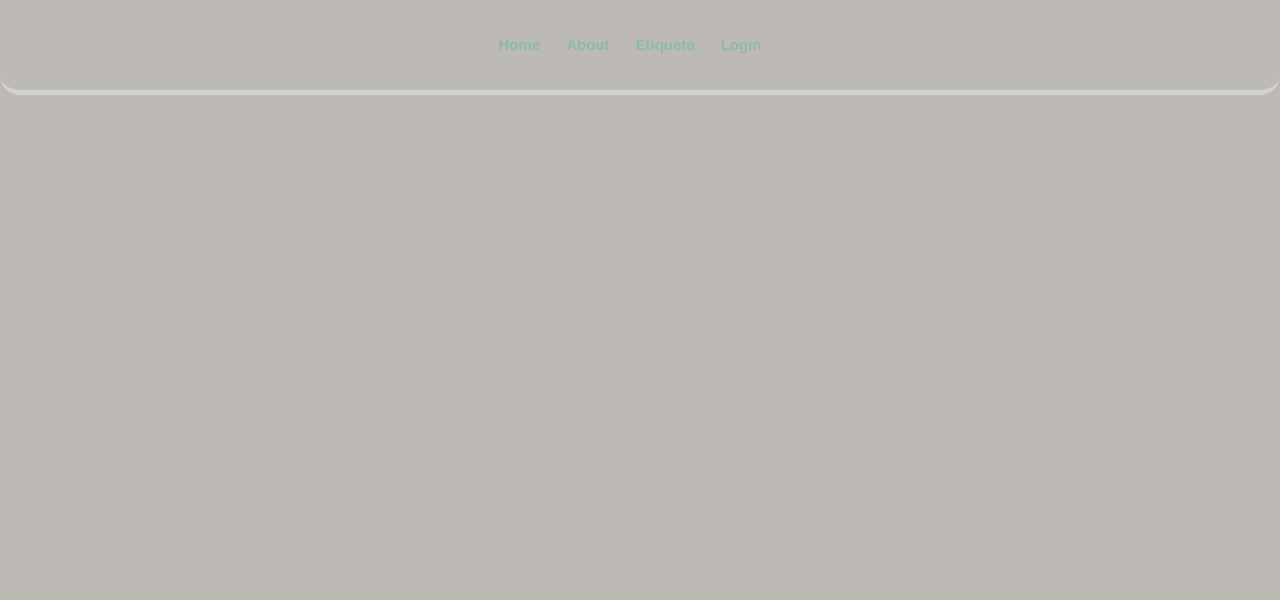
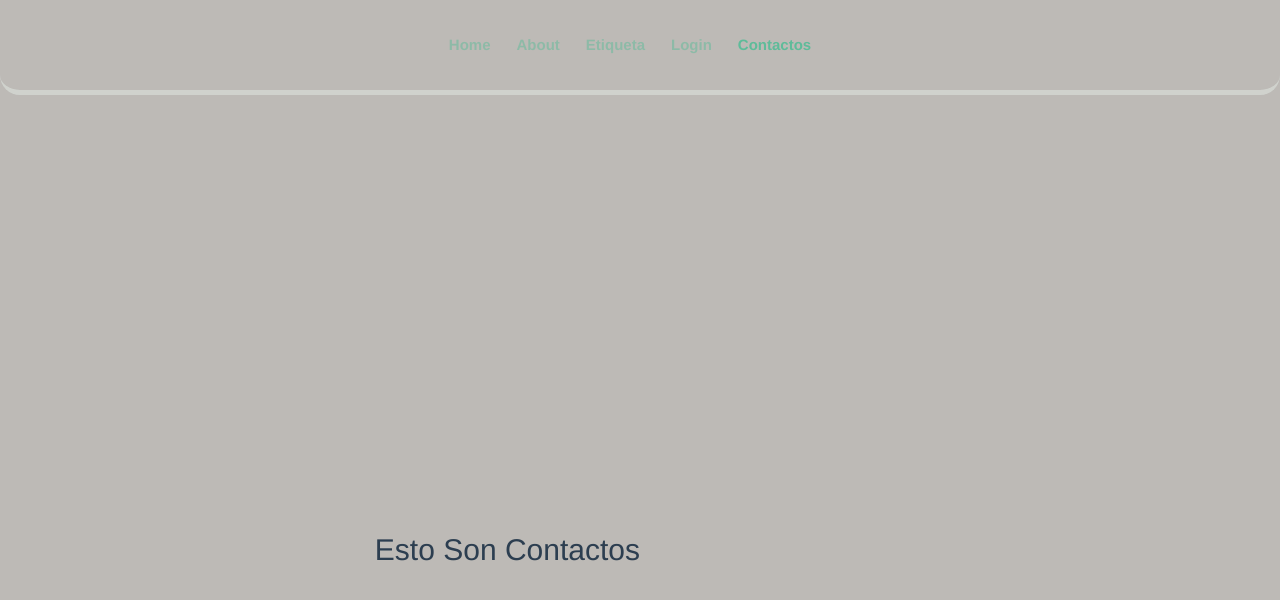
Before and after one commit to David-Code404/Blog, a Vue app in the folder BlogVue/: page /contacto in a window 1280 px wide. Shown: the top 600 px of the page. Built offline with nearby package versions, Linux system fonts and the light colour scheme.

Commit message:
Añadiendo Ruta De Contactos

```diff
--- a/BlogVue/index.html
+++ b/BlogVue/index.html
@@ -4,7 +4,7 @@
     <meta charset="UTF-8">
     <link rel="icon" href="/src/assets/Imagen/BlogIcon.png">
     <meta name="viewport" content="width=device-width, initial-scale=1.0">
-    <title>BLOG | David-Code404 |</title>
+    <title>BLOG</title>
     <link rel="stylesheet" href="main.css" />
   </head>
   <body style="background-color: rgb(189, 186, 182); display: flex;">
--- a/BlogVue/src/App.vue
+++ b/BlogVue/src/App.vue
@@ -8,6 +8,7 @@
     <router-link to="/about">About</router-link>
     <router-link to="/etiqueta">Etiqueta</router-link>
     <router-link to="/login">Login</router-link>
+    <router-link to="/contacto">Contactos</router-link>
   </div>
   <router-view></router-view>
 </template>
--- a/BlogVue/src/router/index.js
+++ b/BlogVue/src/router/index.js
@@ -39,6 +39,11 @@ const router = createRouter({
           component : () => import('../components/Etiqueta/EtiquetaUpdate.vue')
         },
       ]
+    },
+    {
+      path : '/contacto',
+      name : 'contacto',
+      component : () => import('../views/ContactoView.vue')
     }
   ]
 })
--- /dev/null
+++ b/BlogVue/src/views/ContactoView.vue
@@ -0,0 +1,11 @@
+<script>
+
+</script>
+
+<template>
+  <h1>Esto Son Contactos</h1>
+</template>
+
+<style>
+
+</style>
```
